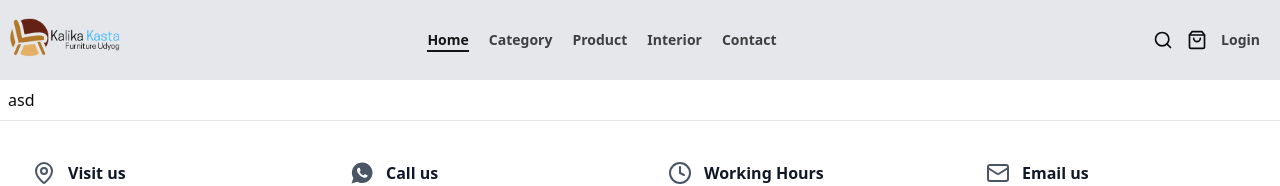
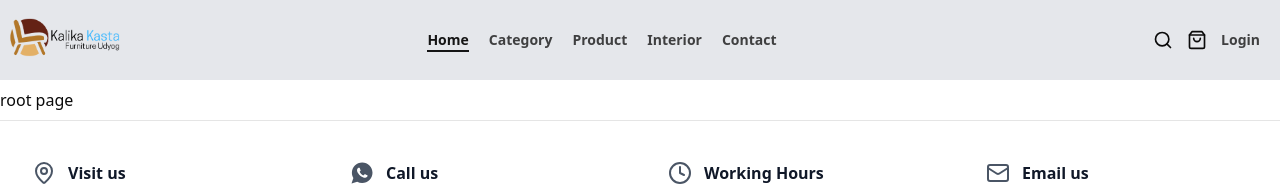
Before and after one commit to sugam2060/project-1, a Next.js app: page / in a window 1280 px wide. Shown: the top 186 px of the page. Built offline with nearby package versions, Linux system fonts and the light colour scheme; no server answers.

Commit message:
fixed linting error

```diff
--- a/app/(root)/page.tsx
+++ b/app/(root)/page.tsx
@@ -7,13 +7,7 @@ export default function RootPage() {
 
   return (
     <div className="mt-2 mb-2">
-  <Container className="grid grid-cols-1 px-2 justify-center sm:grid-cols-2 md:grid-cols-3 lg:grid-cols-4 gap-4">
-    <Suspense fallback={<ProductLoadingSkeleton />}>
-      <div>
-          asd
-      </div>
-    </Suspense>
-  </Container>
-</div>
+      root page
+    </div>
   );
 }
```
